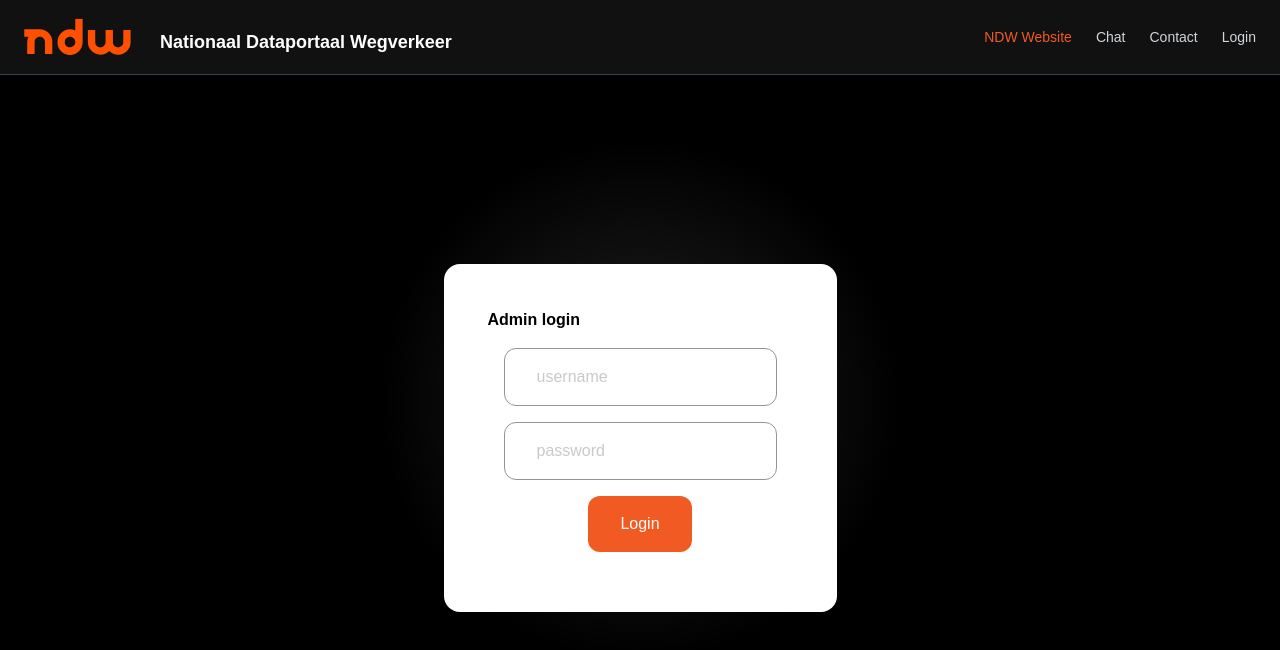
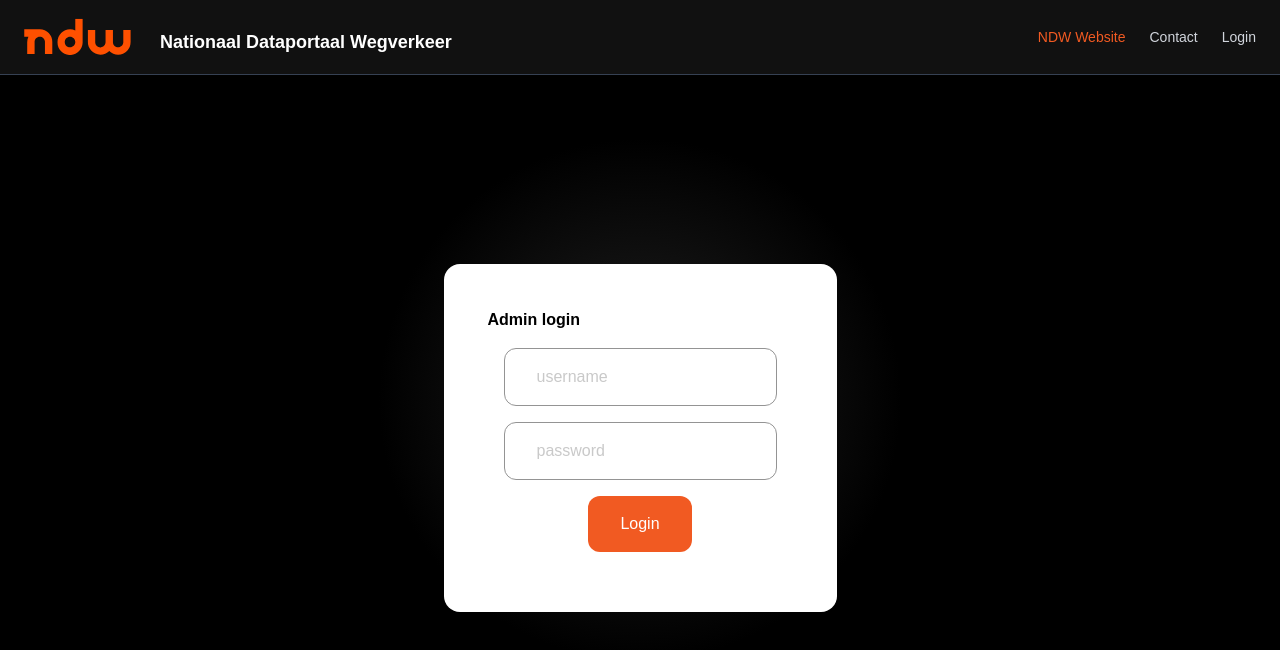
Before and after one commit to BadrJaroui/Project-D, a Next.js app: page /loginPage in a window 1280 px wide. Shown: the top 650 px of the page. Built offline with nearby package versions, Linux system fonts and the light colour scheme; no server answers.

Commit message:
Added link to homepage on logo

```diff
--- a/app/api/chat/route.js
+++ b/app/api/chat/route.js
@@ -45,7 +45,7 @@ export async function POST(request) {
       ],
       stream: false,
       files: [
-        { "type": "collection", "id": "1868dae2-e210-44f5-8b85-044d39a2de3c" },
+        { "type": "collection", "id": "7cdcece0-c361-49ba-8774-6d5b1be67c3d" },
       ],
     };
 
--- a/app/components/TopBanner.js
+++ b/app/components/TopBanner.js
@@ -44,12 +44,14 @@ export default function TopBanner() {
 
   return (
     <div className="w-full bg-[#111] text-white flex items-center justify-between px-6 py-3 border-b border-gray-700 shadow-sm">
+        <Link href="/" className="cursor-pointer">
       <div className="flex items-center space-x-4">
-        <Image src="/NDWLogo.svg" alt="NDW Logo" width={120} height={120} />
+            <Image src="/NDWLogo.svg" alt="NDW Logo" width={120} height={120} />
         <span className="text-lg font-semibold mt-[10px]">
           Nationaal Dataportaal Wegverkeer
         </span>
       </div>
+        </Link>
       <nav className="hidden md:flex space-x-6 text-sm text-gray-300">
         <a
           href="https://www.ndw.nu"
@@ -59,14 +61,6 @@ export default function TopBanner() {
         >
           NDW Website
         </a>
-        <Link
-          href="/"
-          target="_blank"
-          rel="noopener noreferrer"
-          className="hover:text-white transition"
-        >
-          Chat
-        </Link>
         <a
           href="https://www.ndw.nu/contact"
           target="_blank"
```
